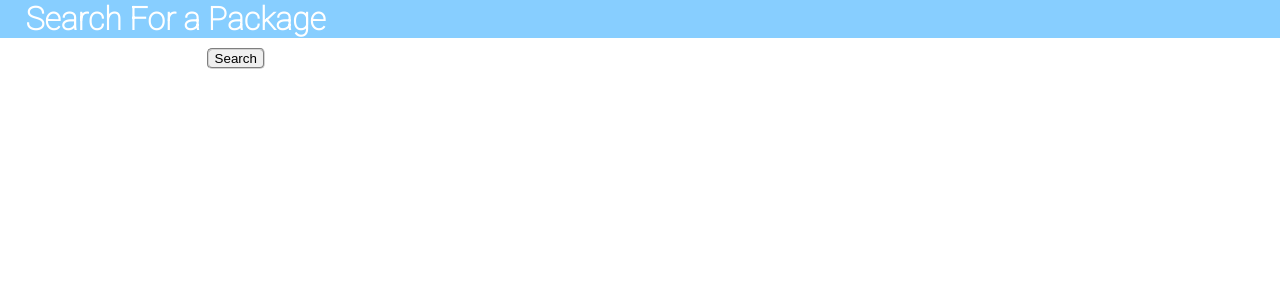
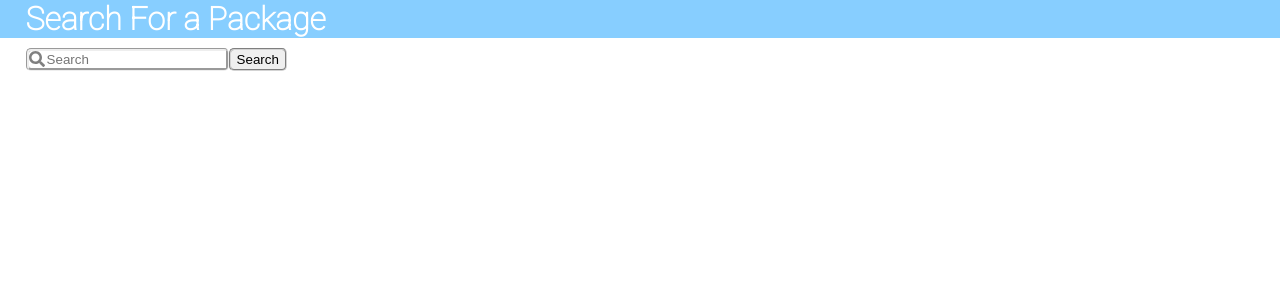
Before and after one commit to aaronkim662/npm-api-search, a React (Create React App) app: page / in a window 1280 px wide. Shown: the top 300 px of the page. Built offline with nearby package versions, Linux system fonts and the light colour scheme.

Commit message:
edited dom

```diff
--- a/src/components/repositoriesList/repositoriesList.tsx
+++ b/src/components/repositoriesList/repositoriesList.tsx
@@ -2,6 +2,8 @@ import { useState } from "react";
 import { useActions } from "../../hooks/useActions";
 import { useTypedSelector } from "../../hooks/useTypedSelector";
 import './repositoriesList.sass'
+import { FontAwesomeIcon } from "@fortawesome/react-fontawesome";
+import { faSearch } from '@fortawesome/free-solid-svg-icons';
 
 const RepositoriesList: React.FC = () => {
   const [term, setTerm] = useState('');
@@ -17,13 +19,22 @@ const RepositoriesList: React.FC = () => {
   };
   return <div>
     <form id = 'search-repositories-form' onSubmit = {onSubmit}>
-      <input id = 'search-repositories-input' className = 'form-element' value = {term} onChange = {e => setTerm(e.target.value)}/>
-      <button id = 'search-repositories-button' className = 'form-element'>Search</button>
+      <div id = 'search-repositories-box'>
+        <div id = 'search-repositories-input-container'>
+          <FontAwesomeIcon className = 'input-icon' icon = {faSearch}/>
+          <input id = 'search-repositories-input' className = 'form-element' placeholder = 'Search' value = {term} onChange = {e => setTerm(e.target.value)}/>
+        </div>
+        <button id = 'search-repositories-button' className = 'form-element'>Search</button>
+      </div>
       {error && <h3 id = 'error-notification'>Network Error</h3>}
       {loading && <h3 id = 'loading-spinner'>Loading...</h3>}
       {!error && !loading &&
-        data.map((name) =>
-          <div key = {name}>{name}</div>
+        data.map((repo) =>
+          <div key = {repo.name}>
+            <div>{repo.name}</div>
+            <div>{repo.description}</div>
+            <div>{repo.link}</div>
+          </div>
         )
       }
     </form>
```
